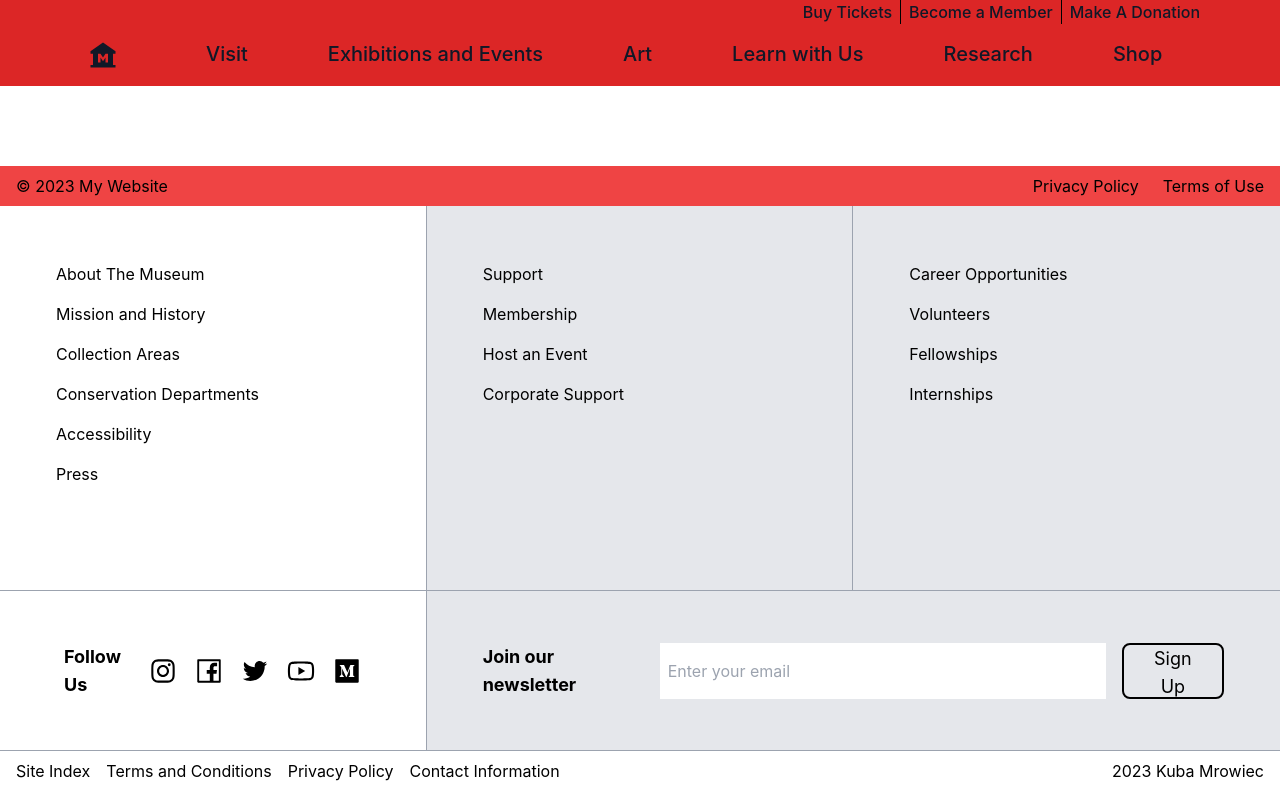
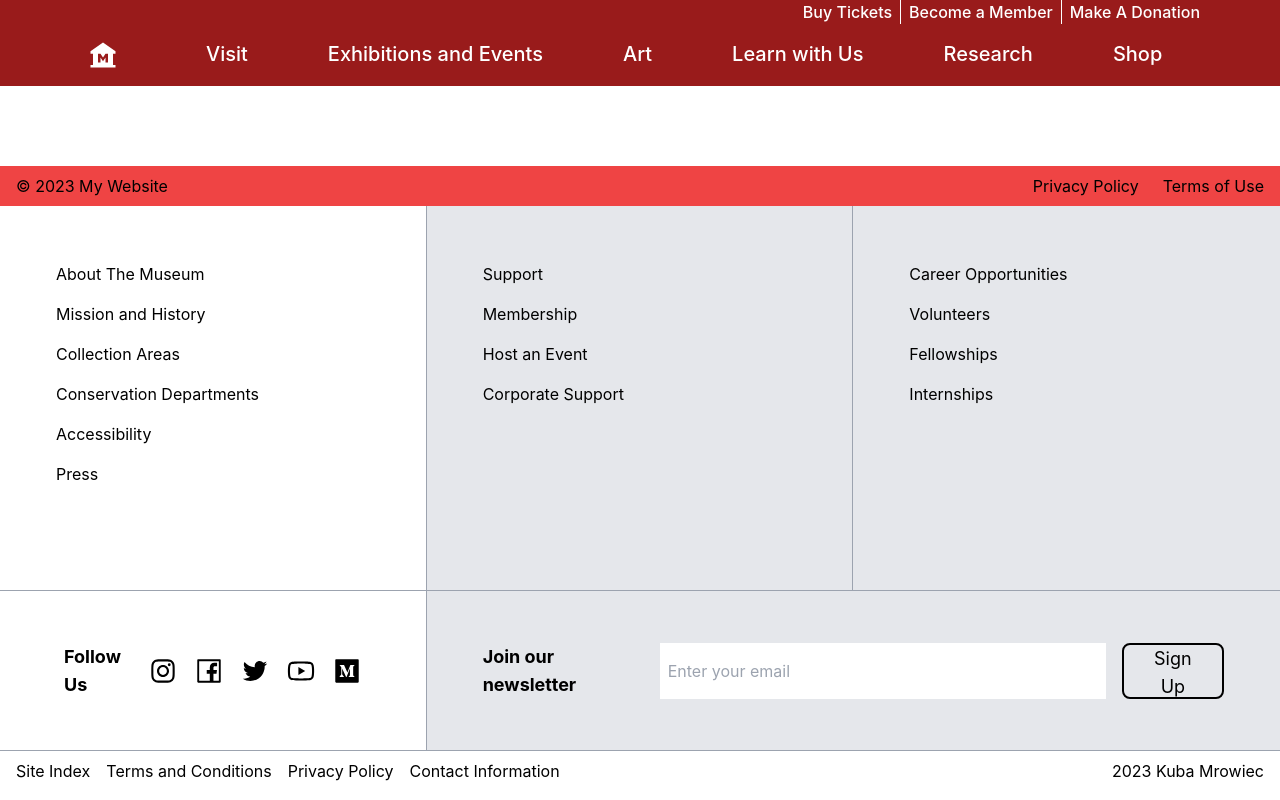
Before and after one commit to Mruveks/museum-website, a React (Vite) app: page /visit/plan-your-visit in a window 1280 px wide. Built offline with nearby package versions, Linux system fonts and the light colour scheme.

Commit message:
Animation update

```diff
--- a/src/App.css
+++ b/src/App.css
@@ -19,12 +19,35 @@
   height: 2px;
   bottom: 0;
   left: 0;
+  background-color: white;
+  transform-origin: bottom right;
+  transition: transform 0.25s ease-out;
+}
+
+.hover-underline-animation:hover::after {
+  transform: scaleX(1);
+  transform-origin: bottom left;
+}
+
+.hover-underline-animation-black {
+  display: inline-block;
+  position: relative;
+}
+
+.hover-underline-animation-black::after {
+  content: '';
+  position: absolute;
+  width: 100%;
+  transform: scaleX(0);
+  height: 2px;
+  bottom: 0;
+  left: 0;
   background-color: black;
   transform-origin: bottom right;
   transition: transform 0.25s ease-out;
 }
 
-.hover-underline-animation:hover::after {
+.hover-underline-animation-black:hover::after {
   transform: scaleX(1);
   transform-origin: bottom left;
 }
--- a/src/components/Card.jsx
+++ b/src/components/Card.jsx
@@ -15,7 +15,7 @@ const Card = () => {
         <div className="bg-gray-200 space-y-4 p-16">
           <h2 className="text-2xl font-bold">How We Collect: Research, Transparency, and Collaboration</h2>
           <p>Learn about The Met's collecting practices and provenance research.</p>
-          <a href="#" className="hover-underline-animation font-semibold">Read More</a>
+          <a href="#" className="hover-underline-animation-black font-semibold">Read More</a>
         </div>
       </section>
 
@@ -23,7 +23,7 @@ const Card = () => {
         <div className="bg-gray-200 space-y-4 p-16">
           <h2 className="text-2xl font-bold">Women's History Month</h2>
           <p>Celebrate the vital contributions of women artists through exhibitions, talks, digital content, and more.</p>
-          <a href="#" className="hover-underline-animation font-semibold">Learn more</a>
+          <a href="#" className="hover-underline-animation-black font-semibold">Learn more</a>
         </div>
         <img src={card2} alt="" className="w-auto"/>
       </section>
@@ -33,7 +33,7 @@ const Card = () => {
         <div className="bg-gray-200 space-y-4 p-16 ">
           <h2 className="text-2xl font-bold">Art and Activism: Environmental Protection and Contemporary Indigenous Art</h2>
           <p>On Thursday, March 30 join featured artists and the curator of Water Memories and Art of Native America: The Charles and Valerie Diker Collection for a free online conversation.</p>
-          <a href="#" className="hover-underline-animation font-semibold">Register now</a>
+          <a href="#" className="hover-underline-animation-black font-semibold">Register now</a>
         </div>
       </section>
 
@@ -41,7 +41,7 @@ const Card = () => {
         <div className="bg-gray-200 space-y-4 p-16">
           <h2 className="text-2xl font-bold">Date Night at The Met</h2>
           <p>Every Friday and Saturday night enjoy live music, drinks, and gallery chats.</p>
-          <a href="#" className="hover-underline-animation font-semibold">Plan your visit</a>
+          <a href="#" className="hover-underline-animation-black font-semibold">Plan your visit</a>
         </div>
         <img src={card4} alt="" className="w-auto"/>
       </section>
@@ -52,7 +52,7 @@ const Card = () => {
         <div className="bg-gray-200 space-y-4 p-16">
           <h2 className="text-2xl font-bold">Membership at The Museum</h2>
           <p>Museum Members enjoy a rich variety of specialized benefits— from free guest passes to Member Preview Days for new exhibitions—all while supporting our mission.</p>
-          <a href="#" className="hover-underline-animation font-semibold">See the benefits</a>
+          <a href="#" className="hover-underline-animation-black font-semibold">See the benefits</a>
         </div>
       </section>
 
--- a/src/components/Navbar.jsx
+++ b/src/components/Navbar.jsx
@@ -14,17 +14,16 @@ const Navbar = () => {
   };
 
   return (
-    <nav className="w-full bg-red-600 px-20">
-
+    <nav className="w-full bg-red-800 text-white px-20">
       <div className="flex justify-end">
-        <ul className="flex text-gray-900  font-medium cursor-pointer items-center">
-          <li className="hover:text-gray-200 px-2 border-r border-black">
+        <ul className="flex  font-medium cursor-pointer items-center">
+          <li className="hover: px-2 border-r border-white">
             Buy Tickets
           </li>
-          <li className="hover:text-gray-200 px-2 border-r border-black">
+          <li className="hover: px-2 border-r border-white">
             Become a Member
           </li>
-          <li className="hover:text-gray-200 pl-2 ">
+          <li className="hover: pl-2 ">
             Make A Donation
           </li>
         </ul>
@@ -32,34 +31,34 @@ const Navbar = () => {
 
 
       <ul className="flex justify-start space-x-20 text-xl">
-        <li className="relative my-4 mx-2 text-gray-900 font-medium cursor-pointer hover:text-white rounded-lg">
+        <li className="relative my-4 mx-2  font-medium cursor-pointer hover:text-white rounded-lg">
           <NavLink to="/" ><MdMuseum size={30} /></NavLink>
         </li>
         <li
-          className="relative my-4 mx-2 text-gray-900 font-medium cursor-pointer hover-underline-animation decoration-2"
+          className="relative my-4 mx-2  font-medium cursor-pointer hover-underline-animation decoration-2"
           onMouseEnter={() => handleMouseEnter(1)}
           onMouseLeave={() => handleMouseLeave()}
         >
           <a href="#">Visit</a>
           {activeMenu === 1 && (
-            <div className="absolute z-40 pt-4 text-gray-900 w-max left-0 top-full bg-red-600 shadow-lg">
+            <div className="absolute z-40 pt-4  w-max left-0 top-full bg-red-800 shadow-lg">
               <ul>
-                <li className="hover:bg-red-500 p-2">
+                <li className="hover:bg-red-700 p-2">
                   <NavLink to="/visit/plan-your-visit">Plan Your Visit</NavLink>
                 </li>
-                <li className="hover:bg-red-500 p-2">
+                <li className="hover:bg-red-700 p-2">
                   <NavLink to="/visit/buy-tickets">Buy Tickets</NavLink>
                 </li>
-                <li className="hover:bg-red-500 p-2">
+                <li className="hover:bg-red-700 p-2">
                   <NavLink to="/visit/membership">Become a Member</NavLink>
                 </li>
-                <li className="hover:bg-red-500 p-2">
+                <li className="hover:bg-red-700 p-2">
                   <a href="#">Museum Map</a>
                 </li>
-                <li className="hover:bg-red-500 p-2">
+                <li className="hover:bg-red-700 p-2">
                   <NavLink to="/visit/dining">Food and Drink</NavLink>
                 </li>
-                <li className="hover:bg-red-500 p-2">
+                <li className="hover:bg-red-700 p-2">
                   <a href="#">Accessibility</a>
                 </li>
               </ul>
@@ -67,21 +66,21 @@ const Navbar = () => {
           )}
         </li>
         <li
-          className="relative mx-2 my-4 text-gray-900 font-medium cursor-pointer hover-underline-animation decoration-2"
+          className="relative mx-2 my-4  font-medium cursor-pointer hover-underline-animation decoration-2"
           onMouseEnter={() => handleMouseEnter(2)}
           onMouseLeave={() => handleMouseLeave()}
         >
           <a href="#">Exhibitions and Events</a>
           {activeMenu === 2 && (
-            <div className="absolute z-40 pt-4 text-gray-900 w-max left-0 top-full bg-red-600 shadow-lg">
+            <div className="absolute z-40 pt-4  w-max left-0 top-full bg-red-800 shadow-lg">
               <ul>
-                <li className="hover:bg-red-500 p-2">
+                <li className="hover:bg-red-700 p-2">
                   <NavLink to="/exhibitions">Exhabitions</NavLink>
                 </li>
-                <li className="hover:bg-red-500 p-2">
+                <li className="hover:bg-red-700 p-2">
                   <a href="#">Events and Tours</a>
                 </li>
-                <li className="hover:bg-red-500 p-2">
+                <li className="hover:bg-red-700 p-2">
                   <a href="#">Performances</a>
                 </li>
               </ul>
@@ -89,21 +88,21 @@ const Navbar = () => {
           )}
         </li>
         <li
-          className="relative mx-2 my-4 text-gray-900 font-medium cursor-pointer hover-underline-animation decoration-2"
+          className="relative mx-2 my-4  font-medium cursor-pointer hover-underline-animation decoration-2"
           onMouseEnter={() => handleMouseEnter(3)}
           onMouseLeave={() => handleMouseLeave()}
         >
           <a href="#">Art</a>
           {activeMenu === 3 && (
-            <div className="absolute z-40 pt-4 text-gray-900 w-max left-0 top-full bg-red-600 shadow-lg">
+            <div className="absolute z-40 pt-4  w-max left-0 top-full bg-red-800 shadow-lg">
               <ul>
-                <li className="hover:bg-red-500 p-2">
+                <li className="hover:bg-red-700 p-2">
                   <a href="#">Collection</a>
                 </li>
-                <li className="hover:bg-red-500 p-2">
+                <li className="hover:bg-red-700 p-2">
                   <a href="#">Curatorial Areas</a>
                 </li>
-                <li className="hover:bg-red-500 p-2">
+                <li className="hover:bg-red-700 p-2">
                   <a href="#">Scientific Research</a>
                 </li>
               </ul>
@@ -111,27 +110,27 @@ const Navbar = () => {
           )}
         </li>
         <li
-          className="relative mx-2 my-4 text-gray-900 font-medium cursor-pointer hover-underline-animation decoration-2"
+          className="relative mx-2 my-4  font-medium cursor-pointer hover-underline-animation decoration-2"
           onMouseEnter={() => handleMouseEnter(4)}
           onMouseLeave={() => handleMouseLeave()}
         >
           <a href="#">Learn with Us</a>
           {activeMenu === 4 && (
-            <div className="absolute z-40 pt-4 text-gray-900 w-max left-0 top-full bg-red-600 shadow-lg">
+            <div className="absolute z-40 pt-4  w-max left-0 top-full bg-red-800 shadow-lg">
               <ul>
-                <li className="hover:bg-red-500 p-2">
+                <li className="hover:bg-red-700 p-2">
                   <a href="#">Learning Resources</a>
                 </li>
-                <li className="hover:bg-red-500 p-2">
+                <li className="hover:bg-red-700 p-2">
                   <a href="#">Publications</a>
                 </li>
-                <li className="hover:bg-red-500 p-2">
+                <li className="hover:bg-red-700 p-2">
                   <a href="#">Timeline of Art Histiory</a>
                 </li>
-                <li className="hover:bg-red-500 p-2">
+                <li className="hover:bg-red-700 p-2">
                   <a href="#">Workshop and Acitivities</a>
                 </li>
-                <li className="hover:bg-red-500 p-2">
+                <li className="hover:bg-red-700 p-2">
                   <a href="#">Articles, Videos and Podcasts</a>
                 </li>
               </ul>
@@ -139,22 +138,22 @@ const Navbar = () => {
           )}
         </li>
         <li
-          className="relative mx-2 my-4 text-gray-900 font-medium cursor-pointer hover-underline-animation decoration-2"
+          className="relative mx-2 my-4  font-medium cursor-pointer hover-underline-animation decoration-2"
           onMouseEnter={() => handleMouseEnter(5)}
           onMouseLeave={() => handleMouseLeave()}
         >
           <a href="#">Research</a>
           {activeMenu === 5 && (
-            <div className="absolute z-40 pt-4 text-gray-900 w-max left-0 top-full bg-red-600 shadow-lg">
+            <div className="absolute z-40 pt-4  w-max left-0 top-full bg-red-800 shadow-lg">
               <ul>
-                <li className="hover:bg-red-500 p-2">
+                <li className="hover:bg-red-700 p-2">
                   <a href="#">Libraries and Research Centers</a>
                 </li>
               </ul>
             </div>
           )}
         </li>
-        <li className="relative mx-2 my-4 text-gray-900 font-medium cursor-pointer hover-underline-animation decoration-2">
+        <li className="relative mx-2 my-4  font-medium cursor-pointer hover-underline-animation decoration-2">
           Shop
         </li>
       </ul>
```
